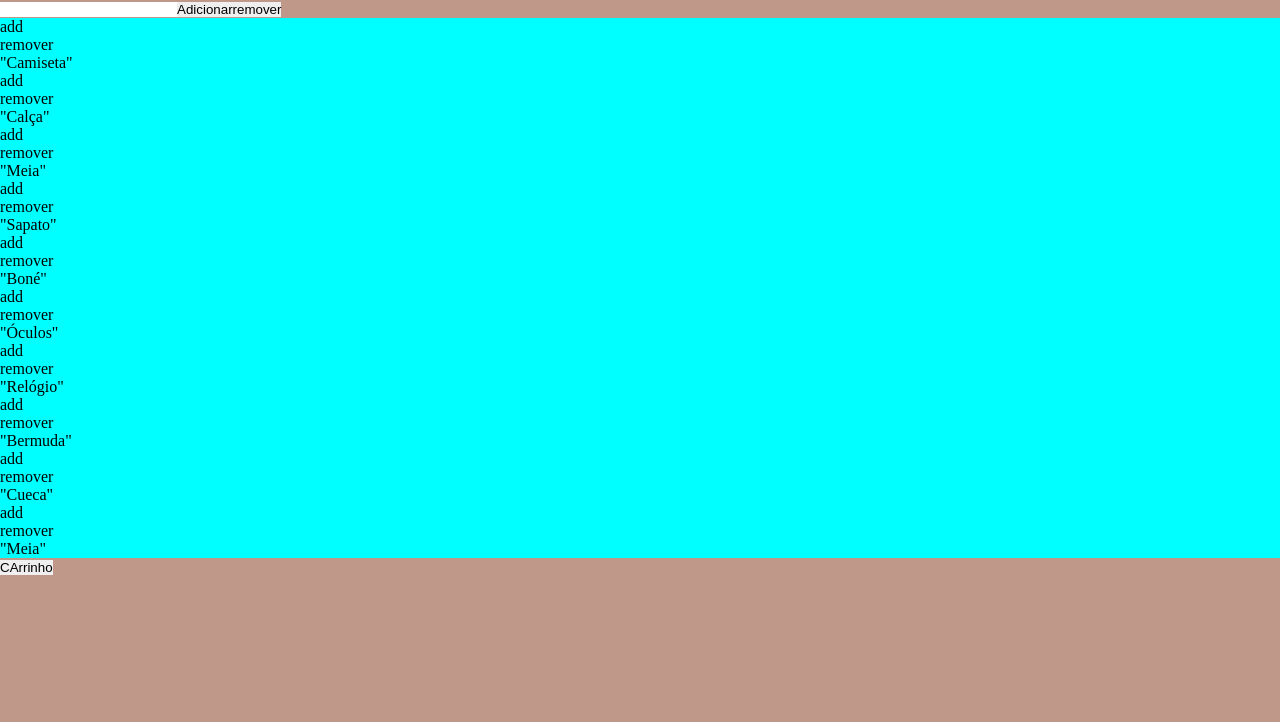
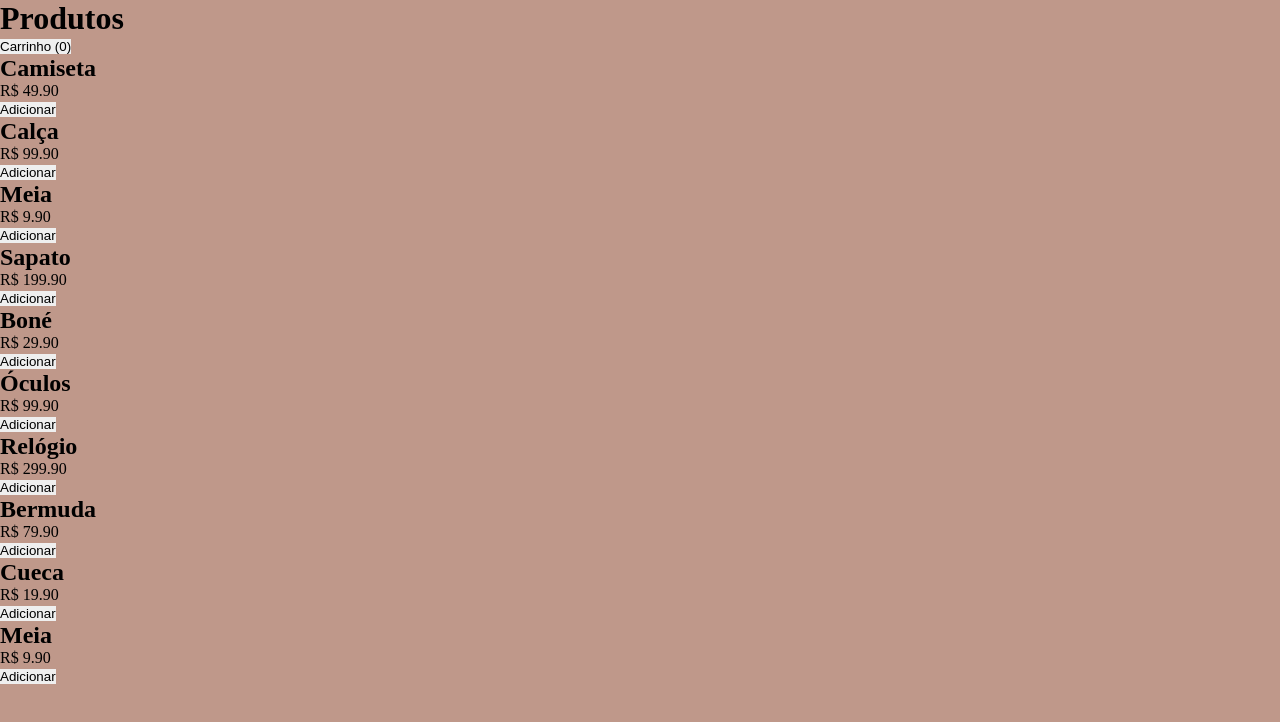
Before and after one commit to Caussz/Loja-DevWeb, a Vue app: page / in a window 1280 px wide. Shown: the top 722 px of the page. Built offline with nearby package versions, Linux system fonts and the light colour scheme.

Commit message:
logica finalizada

```diff
--- a/src/App.vue
+++ b/src/App.vue
@@ -1,55 +1,86 @@
 <script setup>
 import { ref } from 'vue';
-  import {produtos} from './utils/produtos';
+import { produtos } from './utils/produtos';
+
 const carrinho = ref([]);
-  const precos = ref()
-  const mostrarC = ref(false)
-  const itemc = ref([])
-
-
+const totalProdutos = ref(0);
+const totalPreco = ref(0);
+const mostrarCarrinho = ref(true);
+const mostrar = ref(true)
 
 const novoItem = ref({
   id: 0,
-    produto: '',
-    preco: 0
-  })
+  nome: '',
+  preco: 0,
+});
 
- function adicionar(id){
-    novoItem.value.id = produtos[id].id;
-    novoItem.value.produto = produtos[id].nome;
-    novoItem.value.preco = produtos[id].preco;
-    carrinho.value.push({...novoItem.value})
+function adicionar(index) {
+  const produtoSelecionado = produtos[index];
+  novoItem.value.id = produtoSelecionado.id;
+  novoItem.value.nome = produtoSelecionado.nome;
+  novoItem.value.preco = produtoSelecionado.preco;
+  carrinho.value.push({ ...novoItem.value });
   novoItem.value.id = 0;
-    novoItem.value.produto = '';
+  novoItem.value.nome = '';
   novoItem.value.preco = 0;
-    console.log(id)
+  calcularTotal();
 }
 
 function remover(index) {
-    carrinho.value.splice(index, 1)
+  carrinho.value.splice(index, 1);
+  calcularTotal();
 }
 
-
-  for (precos.value of carrinho.value) {
-    console.log(precos)
-    let totals = precos.value.preco += precos.value.preco
-    console.log(totals)
+function calcularTotal() {
+  totalProdutos.value = carrinho.value.length;
+  totalPreco.value = carrinho.value.reduce((total, item) => total + item.preco, 0);
 }
-
 </script>
 <template>
-  <input type="text" v-model="novoItem.produto">
-  <button @click="adicionar()">Adicionar</button>
-  <button @click="remover">remover</button>
-  <ul>
-    <li v-for="(item, index) of produtos"> <p @click="adicionar(index)">add</p> <p @click="remover(index)">remover</p>{{ JSON.stringify(item.nome) }}</li>
-  </ul>
-  <button @click="mostrarC = true">CArrinho</button>
-
-  <div v-if="mostrarC">
-    <li v-for="(itemc, index) of carrinho"> <p @click="adicionar(index)">add</p> <p @click="remover(index)">remover</p>{{ JSON.stringify(itemc.nome) }}</li>
-    <button @click="mostrarC = false">produtos</button>
-
+  <div class="container" v-if="mostrarCarrinho">
+    <div class="header">
+      <h1>Produtos</h1>
+      <button class="cart-button" @click="mostrarCarrinho = false">
+        Carrinho ({{ totalProdutos }})
+      </button>
+    </div>
+    <div class="content">
+      <div class="produtos">
+        <div v-for="(produto, index) of produtos" :key="produto.id" class="produto">
+          <div class="produto-info">
+            <h2>{{ produto.nome }}</h2>
+            <p>{{ produto.descricao }}</p>
+            <p>R$ {{ produto.preco.toFixed(2) }}</p>
+          </div>
+          <button class="add-button" @click="adicionar(index)">Adicionar</button>
+        </div>
+      </div>
+    </div>
+  </div>
+  <div class="carrinho" v-else>
+    <div class="carrinho-header">
+      <h2>Carrinho ({{ totalProdutos }})</h2>
+      <button class="close-button" @click="mostrarCarrinho = true">
+        Fechar
+      </button>
+    </div>
+    <div class="carrinho-items">
+      <div v-if="carrinho.length === 0">
+        <p>Nenhum produto no carrinho.</p>
+      </div>
+      <div v-else>
+        <div v-for="(item, index) of carrinho" :key="item.id" class="carrinho-item">
+          <div class="carrinho-item-info">
+            <h3>{{ item.nome }}</h3>
+            <p>R$ {{ item.preco.toFixed(2) }}</p>
+          </div>
+          <button class="remove-button" @click="remover(index)">Remover</button>
+        </div>
+        <div class="carrinho-total">
+          <p>Total: R$ {{ totalPreco.toFixed(2) }}</p>
+        </div>
+      </div>
+    </div>
   </div>
 </template>
 
```
Lines whose indentation alone changed are shown as unchanged.
